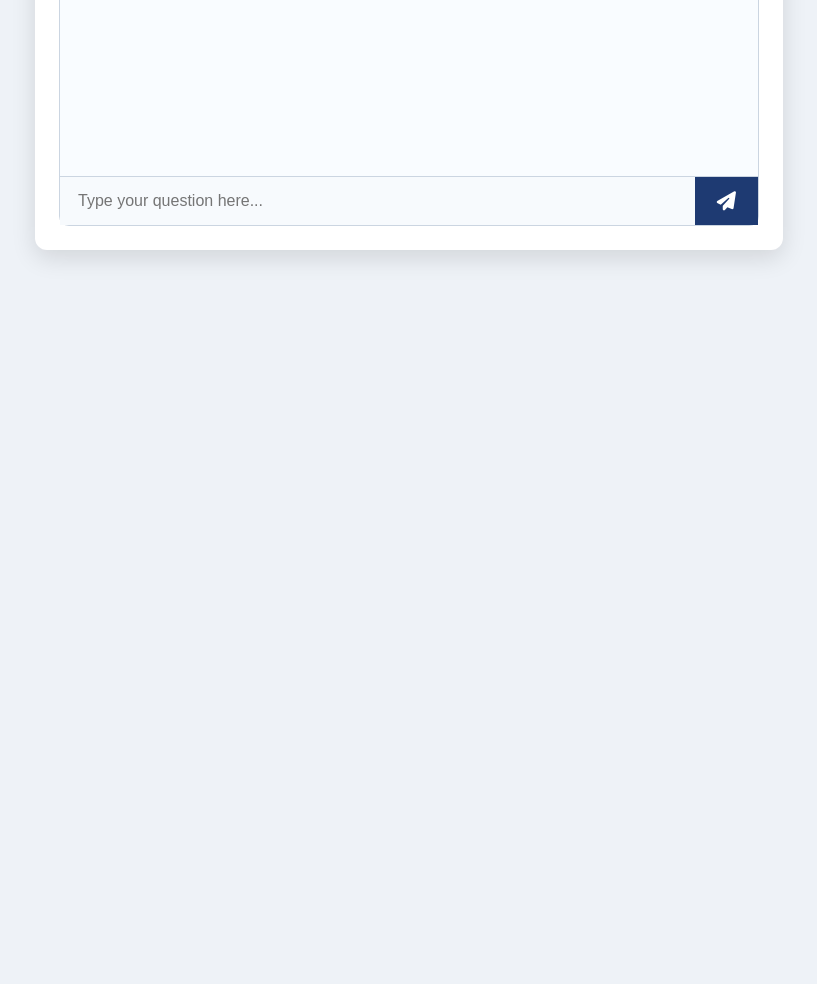
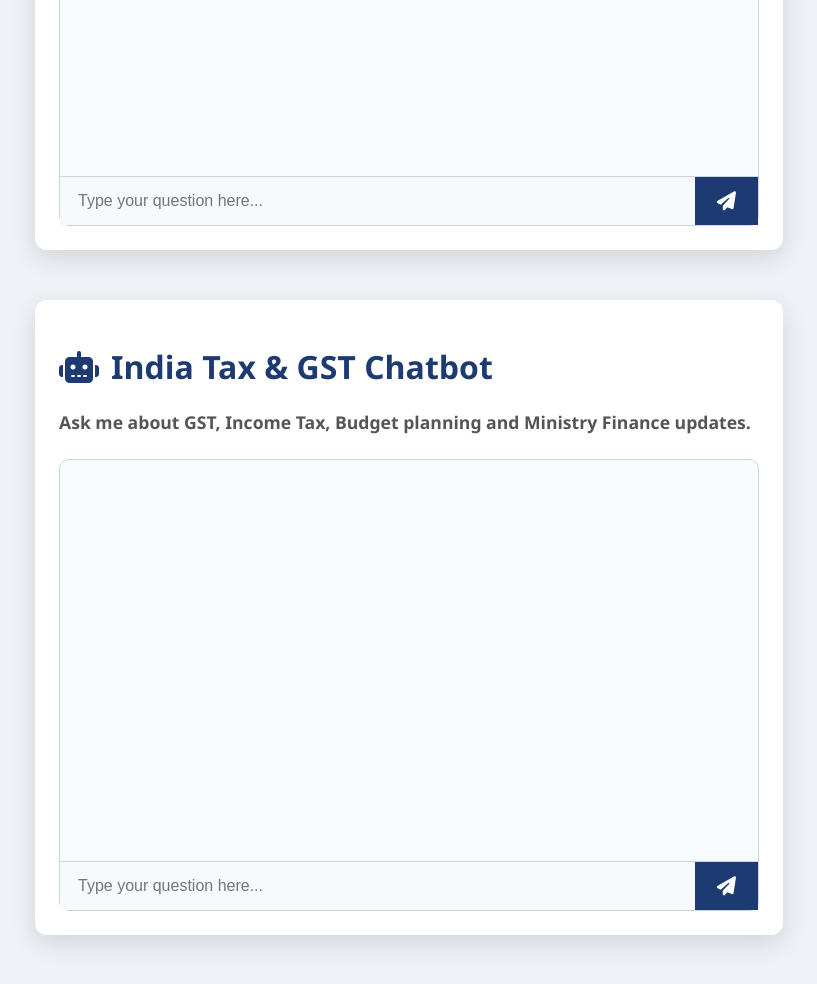
Before and after one commit to shravanphotography17/shravanphotography17.gitHub.io, a plain HTML site: page index.html in a window 1280 px wide. Shown: the part 1310-2294 px from the top of the page, without its empty margins (231-1048 px from the left). Before the commit the page ends 1610 px from the top, so only its background shows below. Drawn offline with Linux system fonts and the light colour scheme.

Commit message:
Update index.html

```diff
--- a/index.html
+++ b/index.html
@@ -74,3 +74,33 @@
   <script src="script.js"></script>
 </body>
 </html>
+
+
+<!DOCTYPE html>
+<html lang="en">
+<head>
+  <meta charset="UTF-8" />
+  <meta name="viewport" content="width=device-width, initial-scale=1" />
+  <title>India Tax & GST Chatbot</title>
+  <link href="https://cdnjs.cloudflare.com/ajax/libs/font-awesome/6.4.2/css/all.min.css" rel="stylesheet" />
+  <link rel="stylesheet" href="style.css" />
+</head>
+<body>
+  <div class="container">
+    <header>
+      <h1><i class="fas fa-robot"></i> India Tax & GST Chatbot</h1>
+      <p>Ask me about GST, Income Tax, Budget planning and Ministry Finance updates.</p>
+    </header>
+
+    <section class="chat-section">
+      <div id="chat" class="chat-box"></div>
+      <div class="input-area">
+        <input id="userInput" type="text" placeholder="Type your question here..." />
+        <button onclick="sendMessage()"><i class="fas fa-paper-plane"></i></button>
+      </div>
+    </section>
+  </div>
+
+  <script src="script.js"></script>
+</body>
+</html>
```
